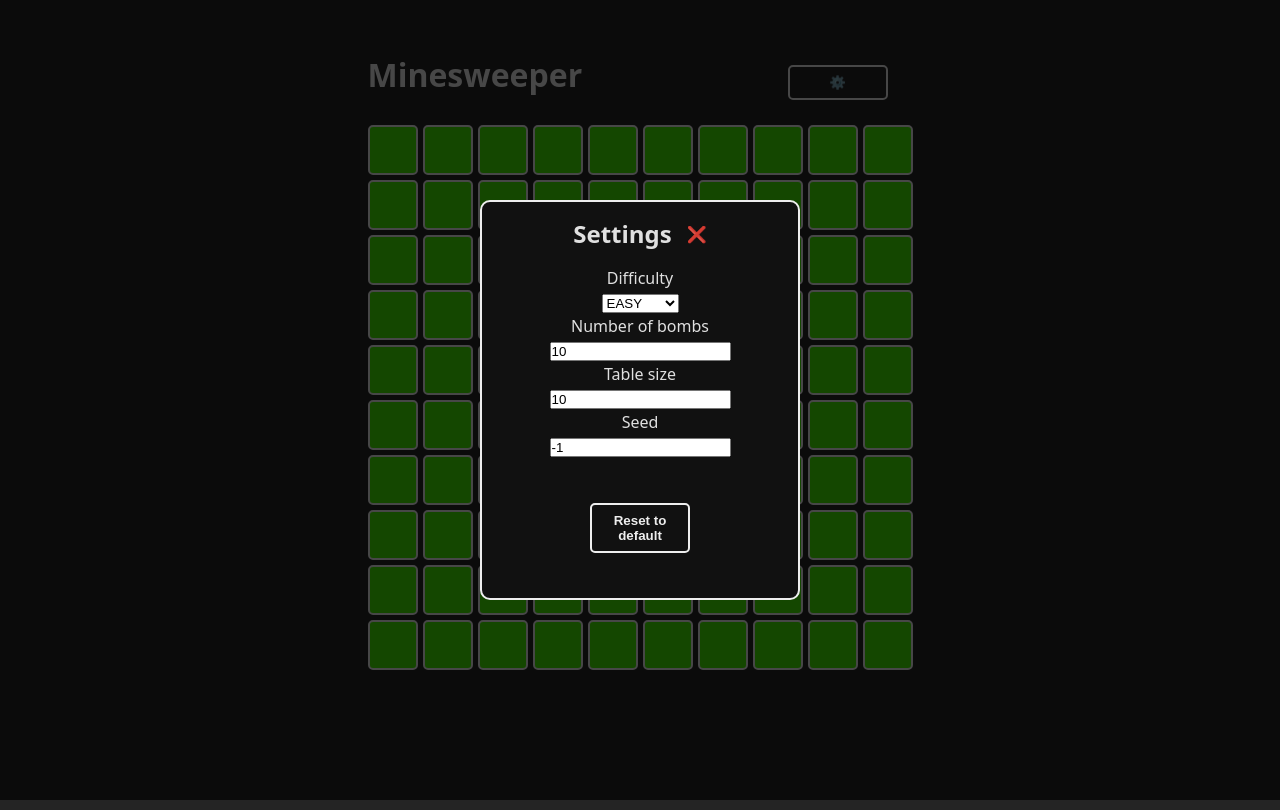
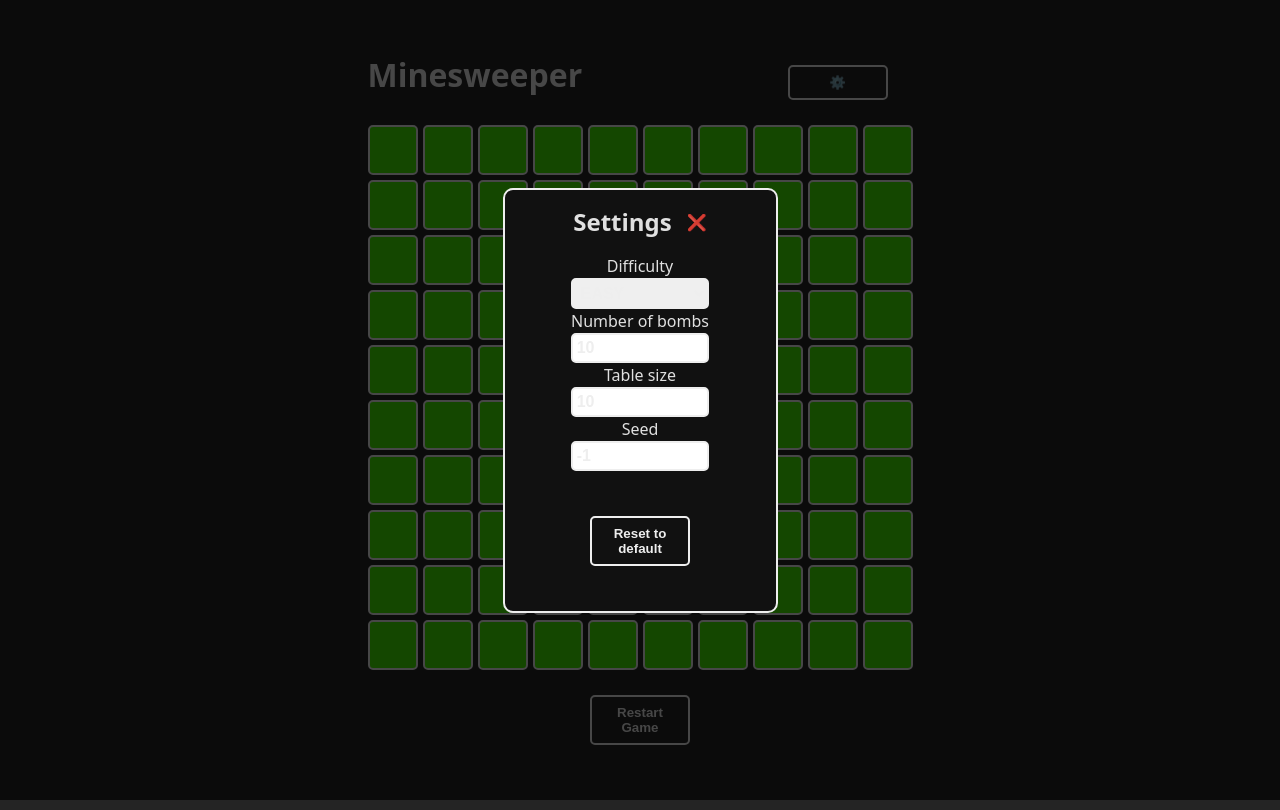
Before and after one commit to arturo-source/minesweeper-react, a React (Vite) app: page / in a window 1280 px wide. Both pictures are taken after a click on the button "⚙️". Built offline with nearby package versions, Linux system fonts and the light colour scheme.

Commit message:
Restart game button and max bombs set

```diff
--- a/src/App.jsx
+++ b/src/App.jsx
@@ -117,6 +117,13 @@ function App() {
     if (cellToDiscover === SYMBOLS.BOMB) setPlayerHasLost(true)
   }
 
+  const restartGame = () => {
+    setPlayerHasLost(false)
+    setPlayerHasWon(false)
+    setTableCells(Array(tableSize * tableSize).fill(null))
+    setTableCellsInfo(Array(tableSize * tableSize).fill(null))
+  }
+
   return (
     <main className='board'>
       <header
@@ -147,6 +154,10 @@ function App() {
           ))
         }
       </section>
+      <button onClick={restartGame}>
+        Restart Game
+      </button>
+
       {playerHasLost && <p>Game Over</p>}
       {playerHasWon && <p>You Won</p>}
 
--- a/src/components/SettingsModal.jsx
+++ b/src/components/SettingsModal.jsx
@@ -48,6 +48,8 @@ export function SettingsModal({ close, totalBombs, tableSize, randomSeed, setTot
                             type='number'
                             value={totalBombs}
                             onChange={(e) => setTotalBombs(e.target.value)}
+                            min={1}
+                            max={tableSize * tableSize - 9}
                         />
                     </div>
                     <div>
@@ -58,6 +60,7 @@ export function SettingsModal({ close, totalBombs, tableSize, randomSeed, setTot
                             type='number'
                             value={tableSize}
                             onChange={(e) => setTableSize(e.target.value)}
+                            min={3}
                         />
                     </div>
                     <div>
--- a/src/index.css
+++ b/src/index.css
@@ -64,16 +64,6 @@ body {
   gap: 5px;
 }
 
-.turn {
-  display: flex;
-  justify-content: center;
-  margin: 15px auto;
-  width: fit-content;
-  position: relative;
-  border-radius: 10px;
-}
-
-.turn .square,
 .modal .square {
   width: 70px;
   height: 70px;
@@ -100,7 +90,7 @@ body {
 .modal .text {
   background: #111;
   /* height: 300px; */
-  width: 320px;
+  /* width: 320px; */
   border: 2px solid #eee;
   border-radius: 10px;
   padding: 20px;
@@ -108,6 +98,18 @@ body {
   flex-direction: column;
   align-items: center;
   gap: 20px;
+}
+
+.modal input,
+.modal select {
+  width: 60%;
+  padding: 4px;
+  border: 2px solid #eee;
+  border-radius: 5px;
+  color: #eee;
+  font-size: 16px;
+  font-weight: bold;
+  outline: none;
 }
 
 .modal .header {
```
